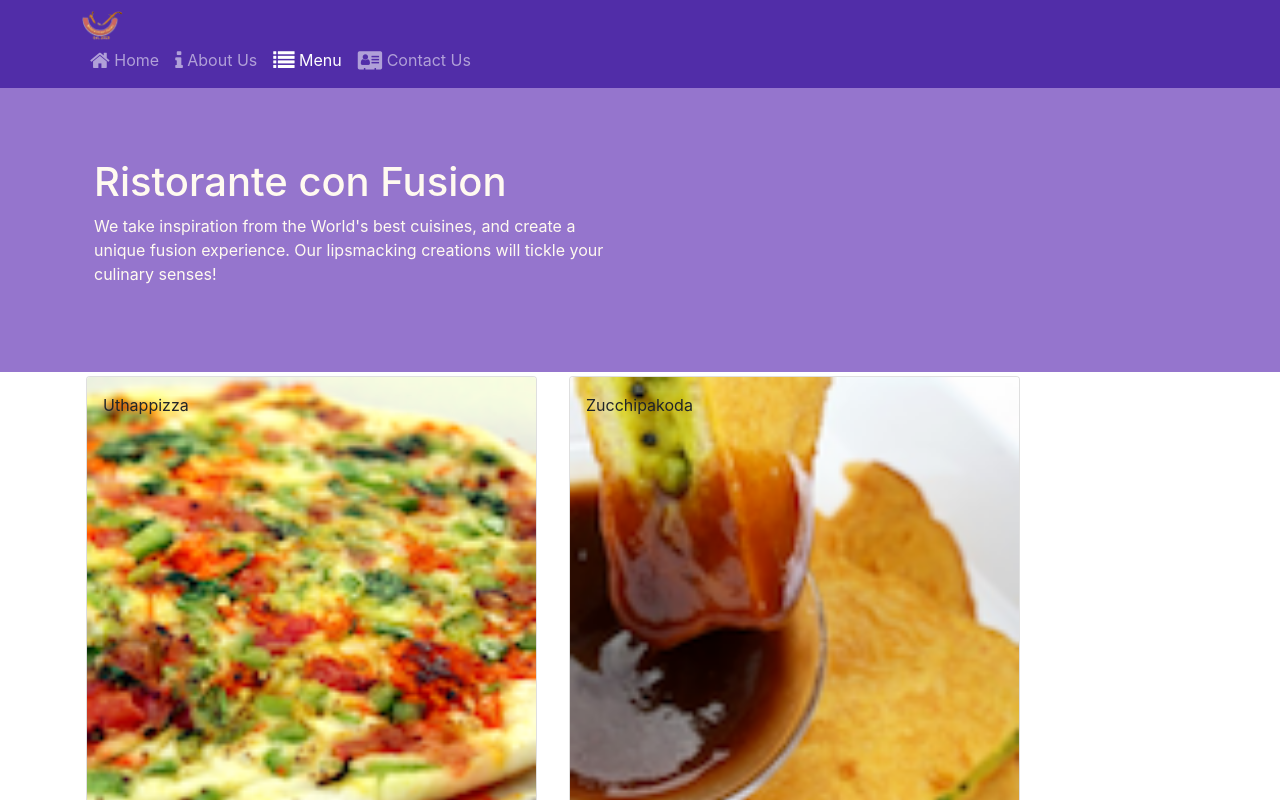
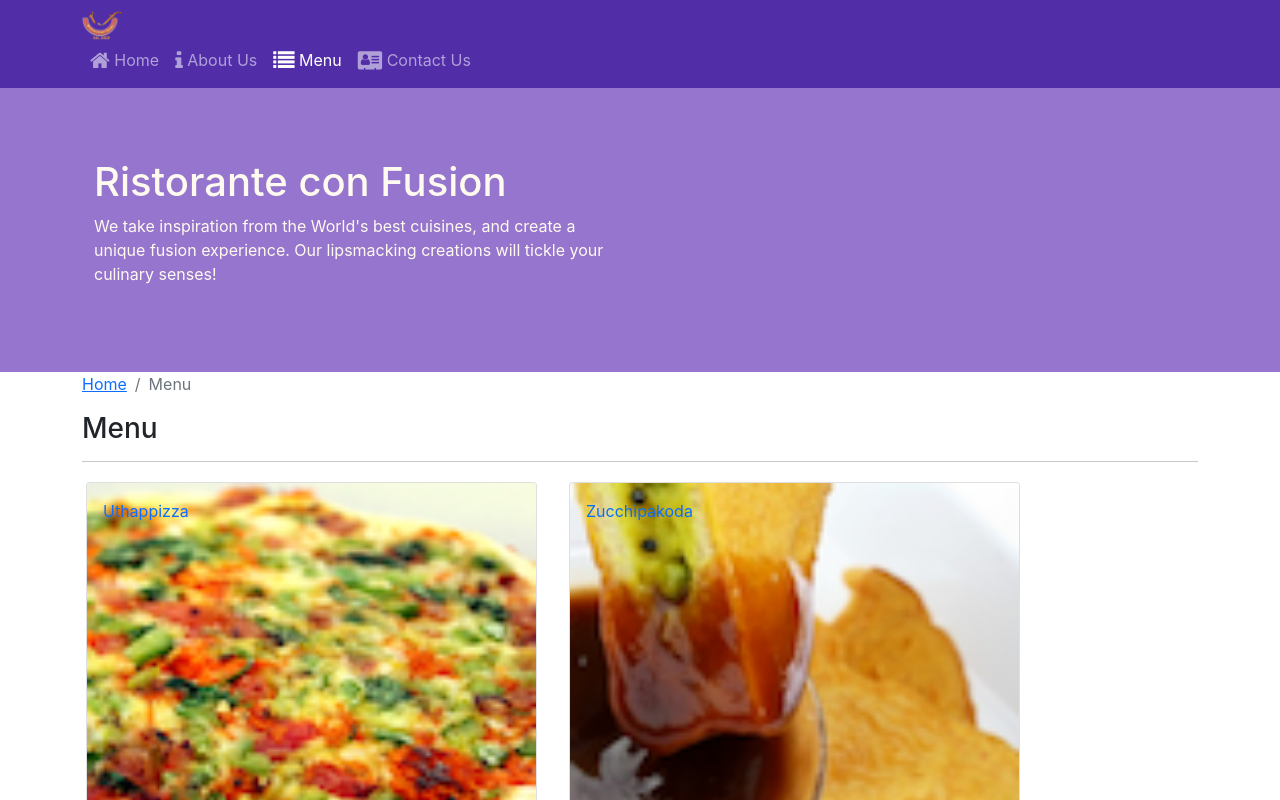
Before and after one commit to hcmminer/ReactFunixCloud, a React (Create React App) app: page /menu in a window 1280 px wide. Shown: the top 800 px of the page. Built offline with nearby package versions, Linux system fonts and the light colour scheme.

Commit message:
Single Page Applications Part 2

```diff
--- a/src/components/ContactComponent.js
+++ b/src/components/ContactComponent.js
@@ -1,8 +1,22 @@
 import React from "react";
+import { Breadcrumb, BreadcrumbItem } from "reactstrap";
+import { Link } from "react-router-dom";
 
 function Contact(props) {
   return (
     <div className="container">
+      <div className="row">
+        <Breadcrumb>
+          <BreadcrumbItem>
+            <Link to="/home">Home</Link>
+          </BreadcrumbItem>
+          <BreadcrumbItem active>Contact Us</BreadcrumbItem>
+        </Breadcrumb>
+        <div className="col-12">
+          <h3>Contact Us</h3>
+          <hr />
+        </div>
+      </div>
       <div className="row row-content">
         <div className="col-12">
           <h3>Location Information</h3>
--- a/src/components/DishdetailComponent.js
+++ b/src/components/DishdetailComponent.js
@@ -1,5 +1,14 @@
 import React from "react";
-import { Card, CardImg, CardBody, CardTitle, CardText } from "reactstrap";
+import {
+  Card,
+  CardImg,
+  CardBody,
+  CardTitle,
+  CardText,
+  Breadcrumb,
+  BreadcrumbItem,
+} from "reactstrap";
+import { Link } from "react-router-dom";
 
 // Adding DishDetail component
 const RenderDish = ({ dish }) => {
@@ -56,8 +65,24 @@
   return (
     <div className="container">
       <div className="row">
-        <RenderDish dish={dish} />
-        <RenderComments comments={dish.comments} />
+        <Breadcrumb>
+          <BreadcrumbItem>
+            <Link to="/menu">Menu</Link>
+          </BreadcrumbItem>
+          <BreadcrumbItem active>{props.dish.name}</BreadcrumbItem>
+        </Breadcrumb>
+        <div className="col-12">
+          <h3>{props.dish.name}</h3>
+          <hr />
+        </div>
+      </div>
+      <div className="row">
+        <div className="col-12 col-md-5 m-1">
+          <RenderDish dish={props.dish} />
+        </div>
+        <div className="col-12 col-md-5 m-1">
+          <RenderComments comments={props.comments} />
+        </div>
       </div>
     </div>
   );
--- a/src/components/MainComponent.js
+++ b/src/components/MainComponent.js
@@ -5,7 +5,7 @@
 import Home from "./HomeComponent";
 import Header from "./HeaderComponent";
 import Footer from "./FooterComponent";
-import { Navigate, Route, Routes } from "react-router-dom";
+import { Navigate, Route, Routes, useParams } from "react-router-dom";
 import Contact from "./ContactComponent";
 import { COMMENTS } from "../shared/comments";
 import { PROMOTIONS } from "../shared/promotions";
@@ -27,6 +27,21 @@
   };
 
   render() {
+    const DishWithId = () => {
+      const { dishId } = useParams();
+      return (
+        <DishDetail
+          dish={
+            this.state.dishes.filter(
+              (dish) => dish.id === parseInt(dishId, 10)
+            )[0]
+          }
+          comments={this.state.comments.filter(
+            (comment) => comment.dishId === parseInt(dishId, 10)
+          )}
+        />
+      );
+    };
     return (
       <div>
         <Header />
@@ -55,6 +70,8 @@
               />
             }
           ></Route>
+          <Route path="/menu/:dishId" element={<DishWithId />} />
+
           <Route path="/contactus" element={<Contact />} />
           <Route
             path="/"
--- a/src/components/MenuComponent.js
+++ b/src/components/MenuComponent.js
@@ -1,13 +1,23 @@
 import React from "react";
-import { Card, CardImg, CardImgOverlay, CardTitle } from "reactstrap";
+import {
+  Card,
+  CardImg,
+  CardImgOverlay,
+  CardTitle,
+  Breadcrumb,
+  BreadcrumbItem,
+} from "reactstrap";
+import { Link } from "react-router-dom";
 
 const RenderMenuItem = ({ dish, onClick }) => {
   return (
     <Card>
-      <CardImg width="100%" src={dish.image} alt={dish.name} />
-      <CardImgOverlay>
-        <CardTitle>{dish.name}</CardTitle>
-      </CardImgOverlay>
+      <Link to={`/menu/${dish.id}`}>
+        <CardImg width="100%" src={dish.image} alt={dish.name} />
+        <CardImgOverlay>
+          <CardTitle>{dish.name}</CardTitle>
+        </CardImgOverlay>
+      </Link>
     </Card>
   );
 };
@@ -22,6 +32,18 @@
 
   return (
     <div className="container">
+      <div className="row">
+        <Breadcrumb>
+          <BreadcrumbItem>
+            <Link to="/home">Home</Link>
+          </BreadcrumbItem>
+          <BreadcrumbItem active>Menu</BreadcrumbItem>
+        </Breadcrumb>
+        <div className="col-12">
+          <h3>Menu</h3>
+          <hr />
+        </div>
+      </div>
       <div className="row">{menu}</div>
     </div>
   );
```
